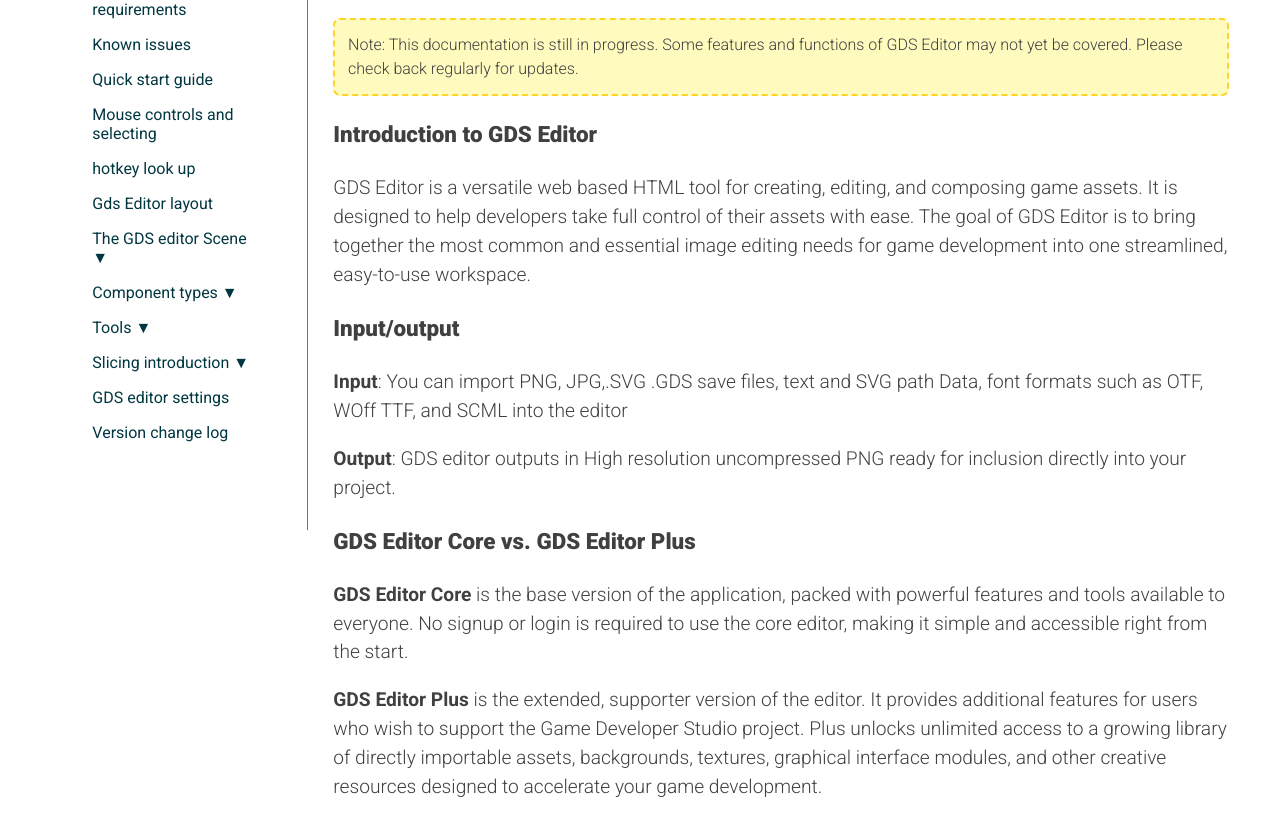
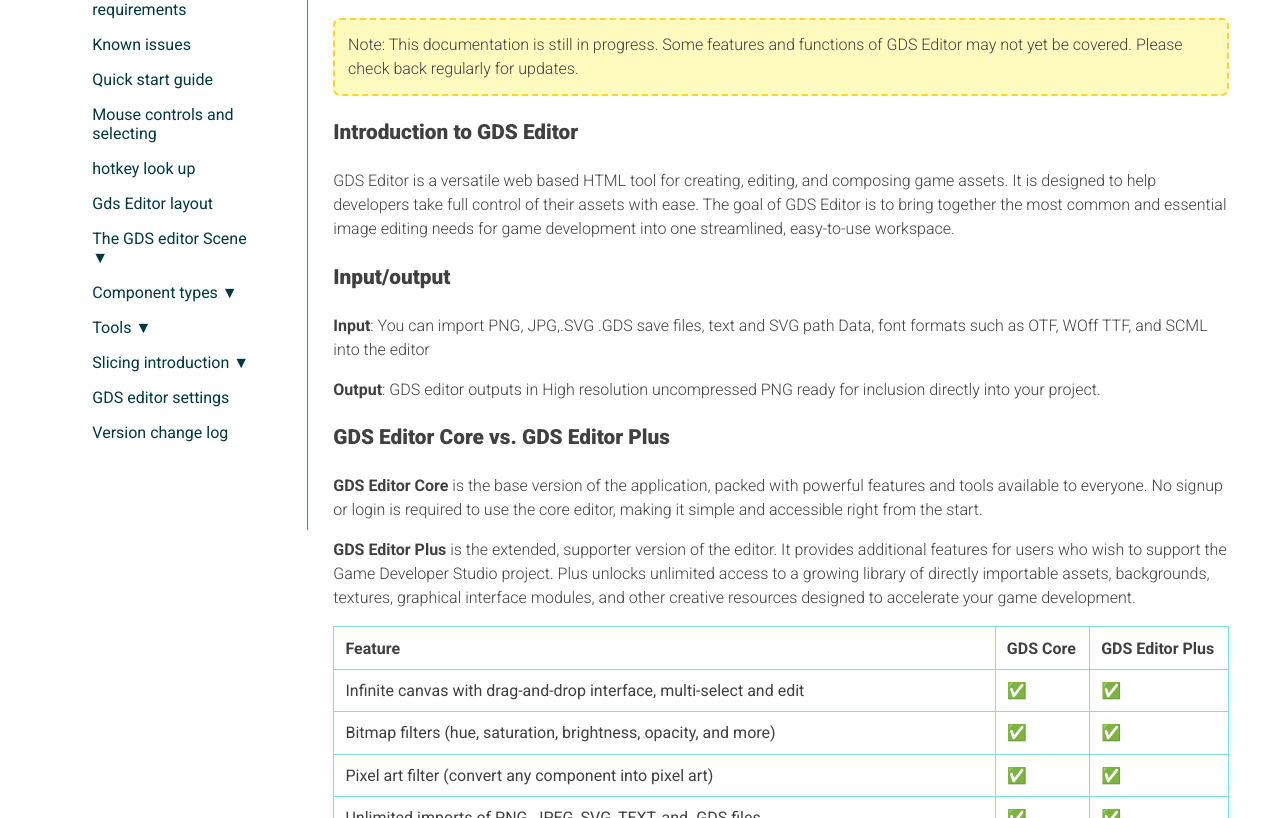
Before and after one commit to Robert-from-GDS/gds-editor-documentation, a plain HTML site: page index.html in a window 1280 px wide. Shown: the part 108-926 px from the top of the page. Drawn offline with Linux system fonts and the light colour scheme.

Commit message:
Add files via upload

```diff
--- a/css/gds-docs-v1.css
+++ b/css/gds-docs-v1.css
@@ -13,7 +13,7 @@ body {
     min-height: 100%;
     font-size: 100%;
 }
-p{font-family:Roboto, Open Sans, sans-serif;text-align:justify;font-size:1.1em;font-weight:300; line-height:1.6;}
+p{font-family:Roboto, Open Sans, sans-serif;text-align:justify;font-size:1em;font-weight:300; line-height:1.6;}
 div#gdse_docs_navBar{color:#003741;width:16%;border-right:1px solid #009ebb; display:inline-block; vertical-align:top; padding-left:2%;padding-right:2%;padding-bottom:5em;}
 div#GDScontentContainer{width:70%; display:inline-block; vertical-align:top; border:0px solid #009ebb;padding-left:2%;padding-bottom:5em;}
 
@@ -26,16 +26,16 @@ div.navBarCategoryHolder{}
 
 div#GDScontentContainer h1{text-align:left;}
 div#GDScontentContainer h2{text-align:left;}
-div#GDScontentContainer p{font-size:1.2em; line-height:1.5em; text-align:left;}
-div#GDScontentContainer p.title{font-size:1.4em;font-weight:900;}
-div#GDScontentContainer p.subTitle{font-size:1.2em;font-weight:700;}
+div#GDScontentContainer p{font-size:1em; line-height:1.5em; text-align:left;}
+div#GDScontentContainer p.title{font-size:1.3em;font-weight:900;}
+div#GDScontentContainer p.subTitle{font-size:1.1em;font-weight:700;}
 div#GDScontentContainer .tip{padding:.8em;border-radius:7px; background-color:#c9ffff; border:2px dashed #62deff; margin:1em 0em; font-size:1em;}
 div#GDScontentContainer .warning{padding:.8em;border-radius:7px; background-color:#fffabe; border:2px dashed #ffd42a; margin:1em 0em;font-size:1em;}
 div#GDScontentContainer .important{padding:.8em;border-radius:7px; background-color:#ffcbcb; border:2px dashed #ff5c5c; margin:1em 0em;font-size:1em;}
 div#GDScontentContainer a{}
 div#GDScontentContainer table{width:100%;border:1px solid #79e1e1;border-collapse: collapse;border-radius:7px;text-align:left}
-div#GDScontentContainer table th{border:1px solid #79e1e1;border-collapse:collapsed;padding:.8em;text-align:left}
-div#GDScontentContainer table td{border:1px solid #79e1e1;border-collapse:collapsed;padding:.8em;text-align:left}
+div#GDScontentContainer table th{border:1px solid #79e1e1;border-collapse:collapsed;padding:.7em;text-align:left}
+div#GDScontentContainer table td{border:1px solid #79e1e1;border-collapse:collapsed;padding:.7em;text-align:left}
 div#GDScontentContainer ul{}
 div#GDScontentContainer li{padding:.5em; text-align:left}
 div#GDScontentContainer img{border-radius:7px;}
```
